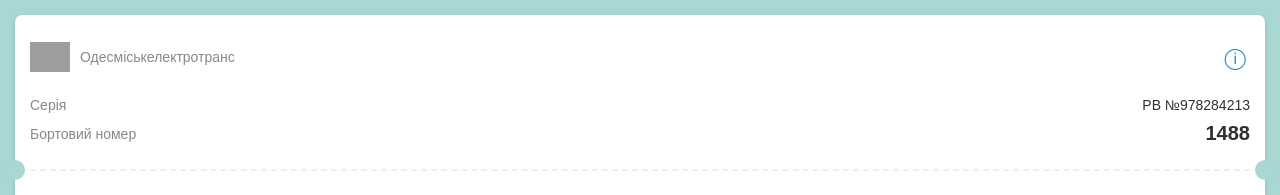
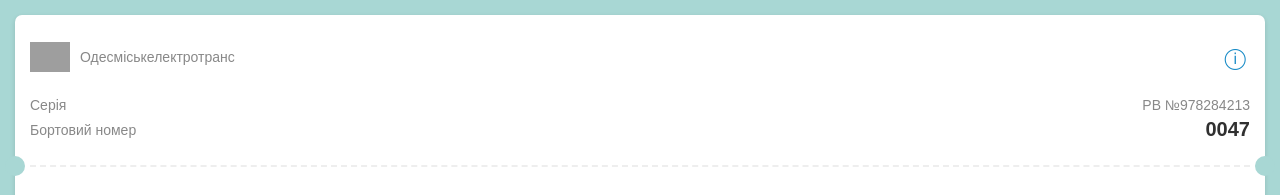
Before and after one commit to Mateosh0/irs.privatbank.com, a plain HTML site: page index.html in a window 1280 px wide. Shown: the top 195 px of the page. Drawn offline with Linux system fonts and the light colour scheme; grey boxes are pictures that could not be loaded.

Commit message:
Update margin and font-weight in index.html

```diff
--- a/index.html
+++ b/index.html
@@ -61,17 +61,18 @@ body {
   display: flex;
   justify-content: space-between;
   align-items: center;
-  margin: 9px 0;
+  margin: 5px 0;
   font-size: 14px;
 }
 
-.info span:first-child {
+.info span:first-child,
+.brand + .info span:last-child {
   color: #888;
 }
 
 .number {
   font-size: 20px;
-  font-weight: bold;
+  font-weight: 600;
 }
 
 /* Пунктир */
@@ -308,7 +309,7 @@ body {
 
   <div class="info">
     <span>Бортовий номер</span>
-    <span class="number">1488</span>
+    <span class="number">0047</span>
   </div>
 
   <div class="dash"></div>
```
